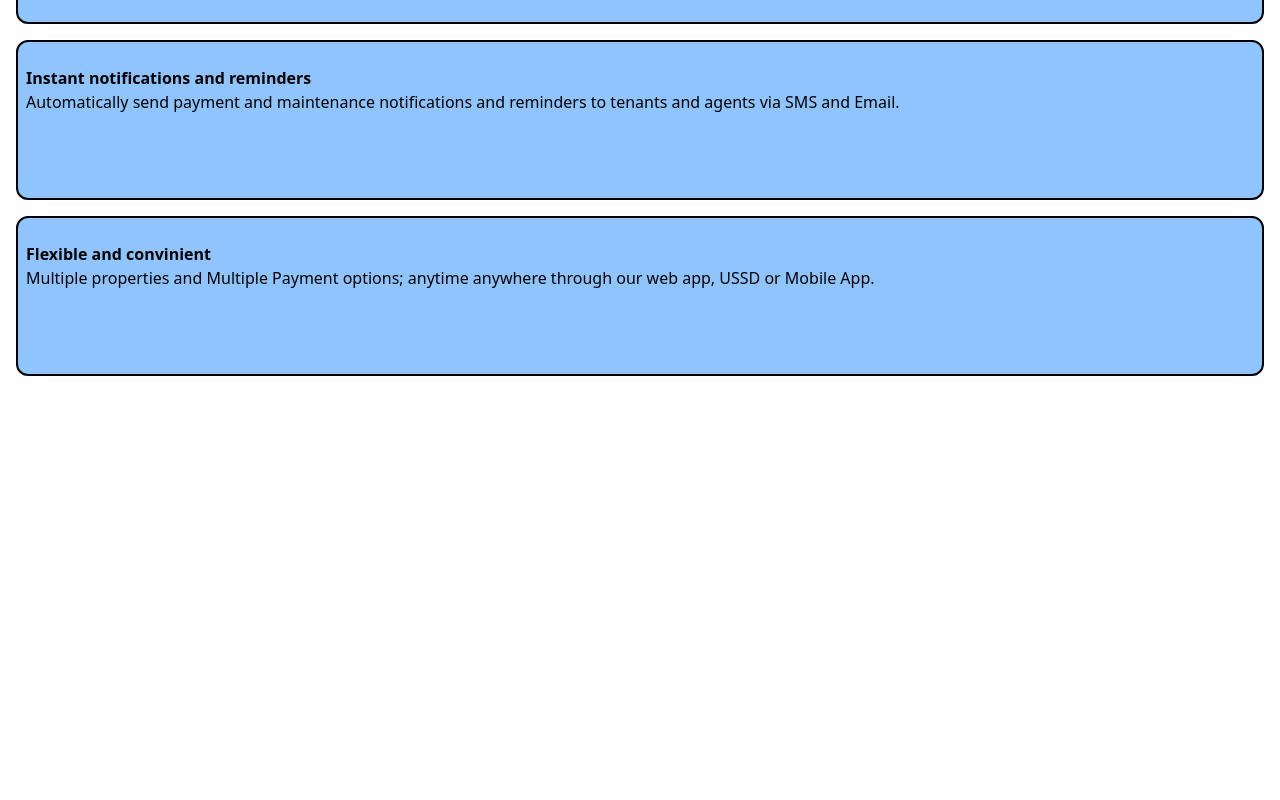
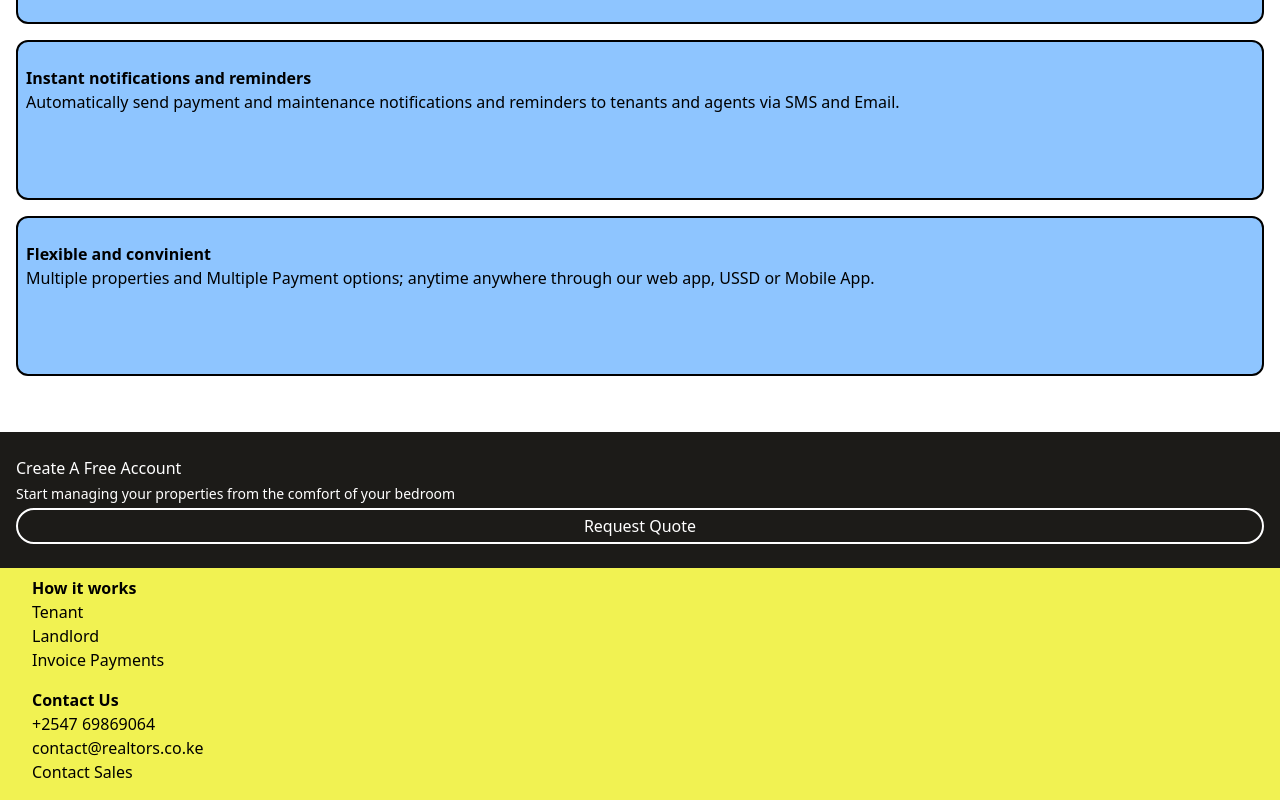
Before and after one commit to pacheko-ke/realtor, a React (Vite) app: page / in a window 1280 px wide. Shown: the part 872-1672 px from the top of the page. Before the commit the page ends 1264 px from the top, so only its background shows below. Built offline with nearby package versions, Linux system fonts and the light colour scheme.

Commit message:
add call to action

```diff
--- a/src/components/Home.jsx
+++ b/src/components/Home.jsx
@@ -1,6 +1,8 @@
 import React from 'react'
 import { motion } from "motion/react"
 import EarlyAccess from './core/EarlyAccess'
+import RequestCall from './core/RequestCall'
+import Footer from './core/Footer'
 import Features from './Features'
 import Dashboard from '../assets/images/dashboard-illustration.svg'
 import { Link } from 'react-router-dom'
@@ -37,7 +39,9 @@ export default function Home() {
                 </div>
 
             </div>
-            <Features/>
+          <Features/>
+          <RequestCall/>
+          <Footer/>
             {/* <img src={Dashboard} alt="image here" className='mx-4 mt-6 opacity-34' /> */}
 
             {/* <EarlyAccess /> */}
--- a/src/components/core/Footer.jsx
+++ b/src/components/core/Footer.jsx
@@ -13,9 +13,9 @@ export default function Footer() {
             <div className="flex flex-col pb-4">
                 <h1 className='font-bold'>Contact Us</h1>
                 <h1>+2547 69869064</h1>
-                <h1>contact@keja.co.ke</h1>
+                <h1>contact@realtors.co.ke</h1>
                 <h1 className='divider divider-black'>Contact Sales</h1>
-                <h1 className='mt-4'>Pacheko Technologies</h1>
+                {/* <h1 className='mt-4'>Pacheko Technologies</h1> */}
 
             </div>
 
```
